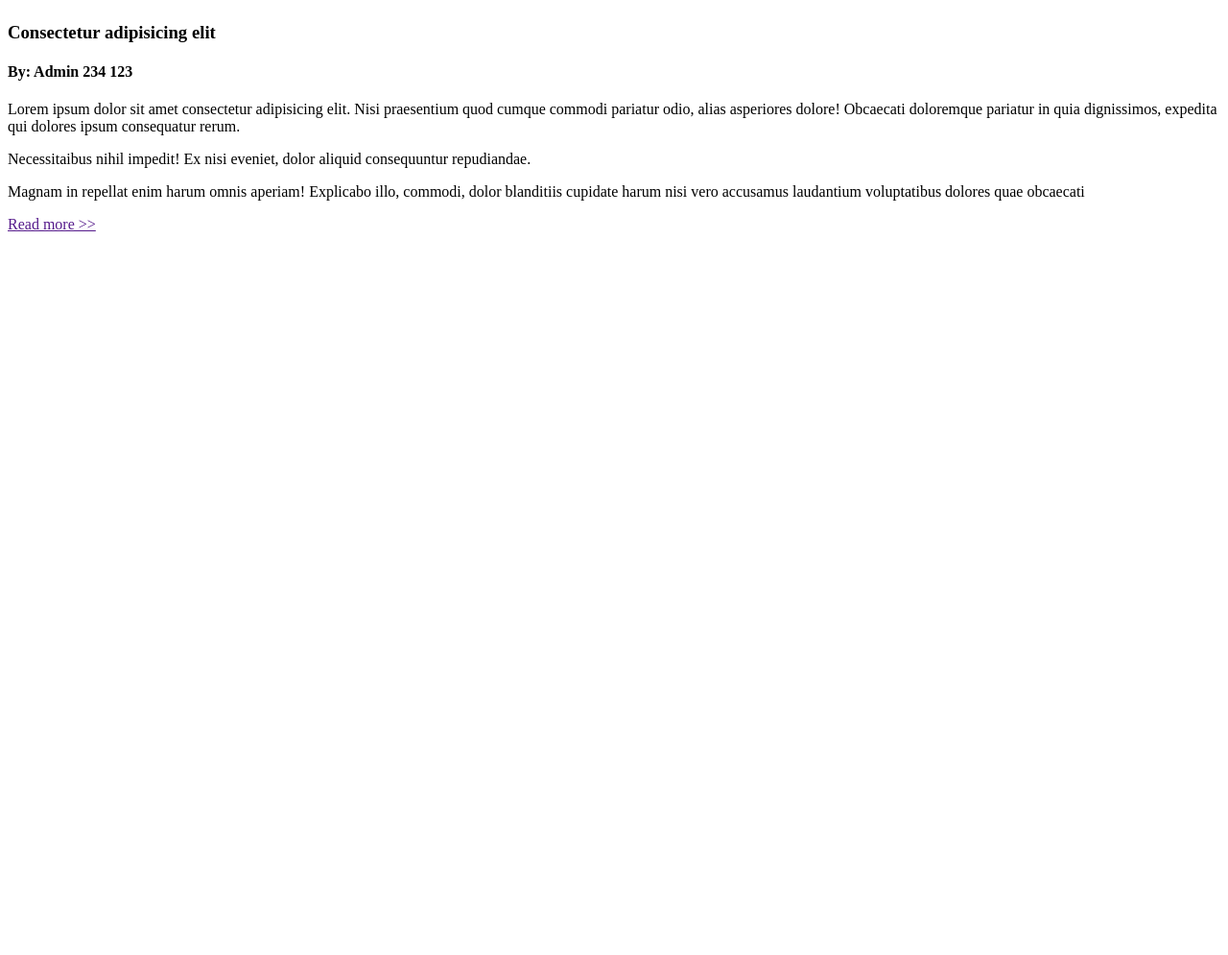
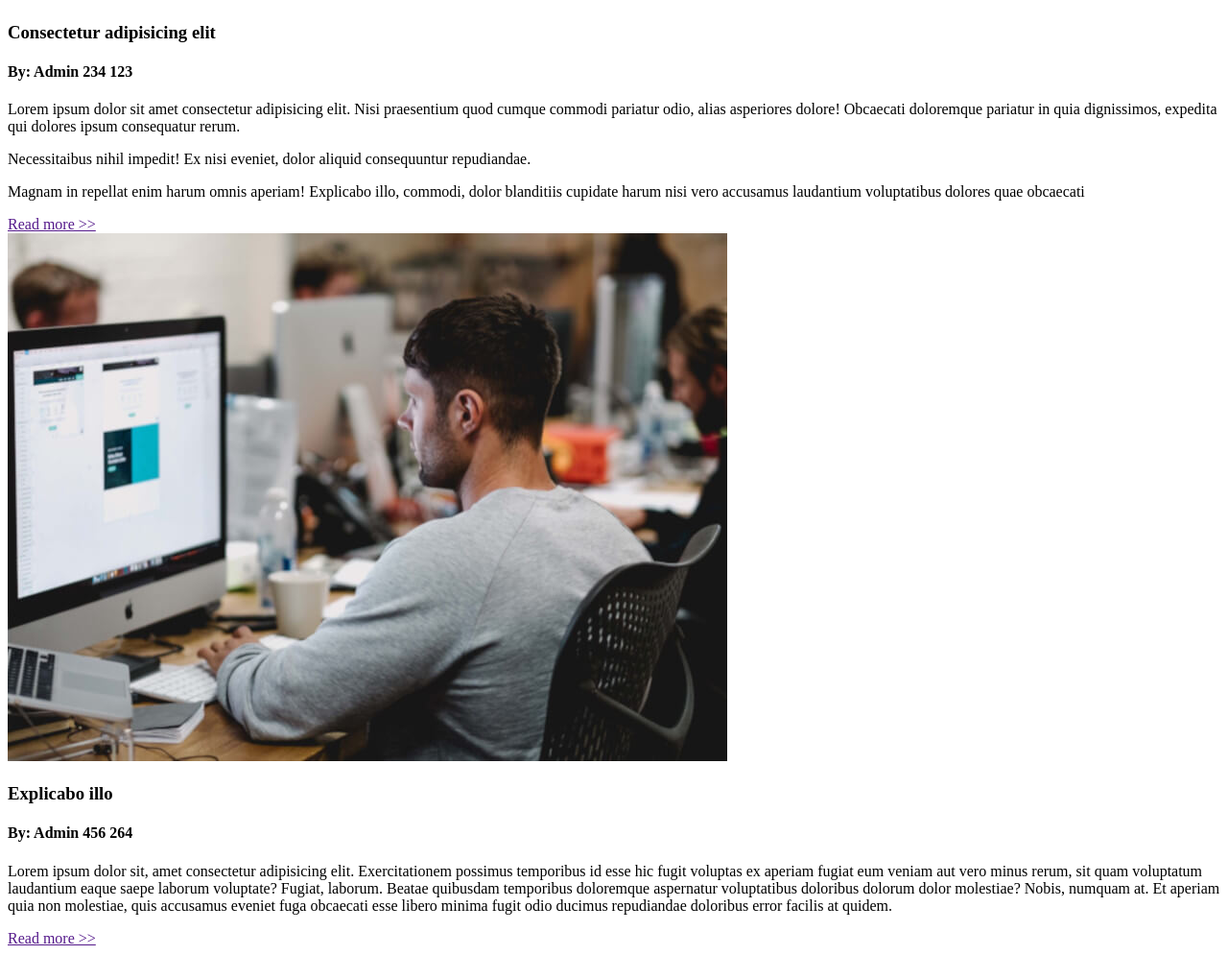
Before and after one commit to ArthurVRoost/Nouilles, a plain HTML site: page index.html in a window 1280 px wide. Shown: the part 8738-9733 px from the top of the page at 96% size. Before the commit the page ends 8989 px from the top, so only its background shows below. Drawn offline with Linux system fonts and the light colour scheme.

Commit message:
section 7 part 2 html

```diff
--- a/index.html
+++ b/index.html
@@ -196,7 +196,7 @@
             <div>
                 <div>
                     <div>
-                        <img src="./Nouilles/images/img-1.jpg" alt="">
+                        <img src="./Nouilles/images/img-1.jpg" alt="image d'une toile de peinture">
                     </div>
                     <div>
                         <div><h3>Consectetur adipisicing elit</h3></div>
@@ -208,6 +208,17 @@
                     </div>
                 </div>
             </div>
+            <div>
+                <div>
+                    <img src="./Nouilles/images/img-2.jpg" alt="image d'un homme derriere un bureau en train de travailler">
+                </div>
+                <div>
+                    <div><h3>Explicabo illo</h3></div>
+                    <div><h4>By: Admin <i class="fa-regular fa-heart"></i> 456 <i class="fa-regular fa-comment"></i> 264</h4></div>
+                    <div><p>Lorem ipsum dolor sit, amet consectetur adipisicing elit. Exercitationem possimus temporibus id esse hic fugit voluptas ex aperiam fugiat eum veniam aut vero minus rerum, sit quam voluptatum laudantium eaque saepe laborum voluptate? Fugiat, laborum. Beatae quibusdam temporibus doloremque aspernatur voluptatibus doloribus dolorum dolor molestiae? Nobis, numquam at. Et aperiam quia non molestiae, quis accusamus eveniet fuga obcaecati esse libero minima fugit odio ducimus repudiandae doloribus error facilis at quidem.</p></div>
+                    <div><a href="">Read more >></a></div>
+                </div>
+            </div>
         </div>
     </section>
 </body>
```
